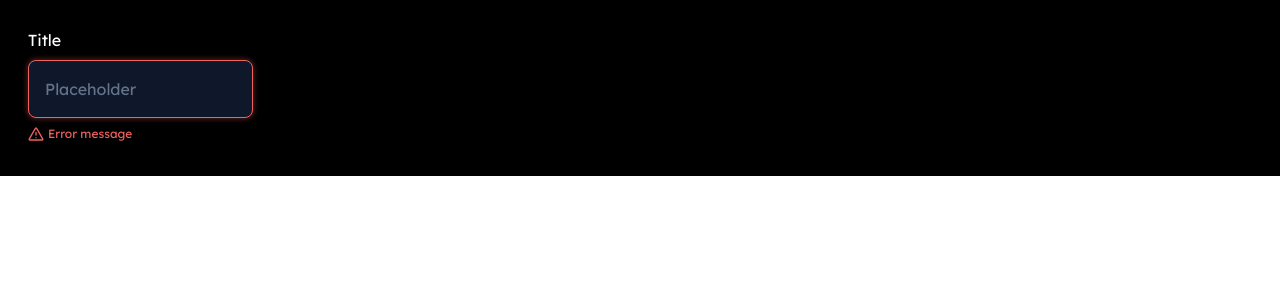
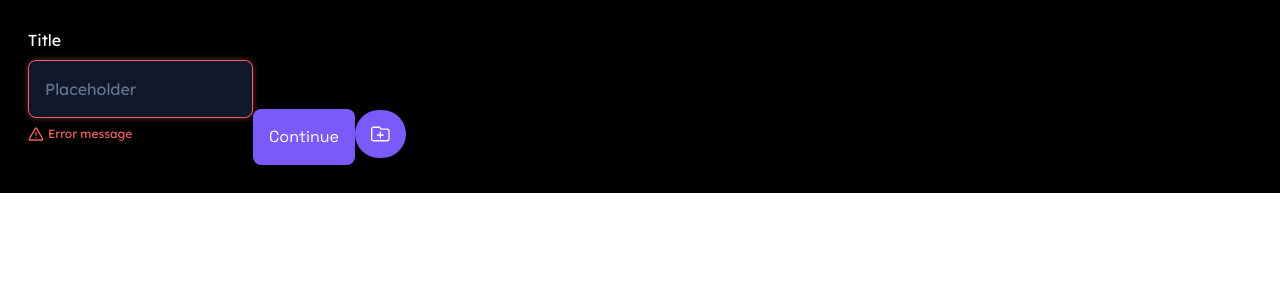
Before and after one commit to bento-club/flash, a Vue app: page /choose-name in a window 1280 px wide. Shown: the top 300 px of the page. Built offline with nearby package versions, Linux system fonts and the light colour scheme.

Commit message:
feat: implement app button

```diff
--- /dev/null
+++ b/src/components/AppButton.vue
@@ -0,0 +1,40 @@
+<template>
+    <button
+        :type="type"
+        class="font-space-grotek bg-[#7A5AF8] p-4 font-medium capitalize text-white hover:bg-[#633CFF] active:bg-[#5024FF]"
+        :class="[
+            {
+                'w-full': fullWidth,
+            },
+            [variant === 'rounded' ? 'rounded-full' : 'rounded-lg'],
+        ]"
+    >
+        <slot></slot>
+    </button>
+</template>
+
+<script setup lang="ts">
+import { ButtonHTMLAttributes } from "vue";
+
+export interface AppButtonProps {
+    type?: ButtonHTMLAttributes["type"];
+
+    /**
+     * When `true` button will take the full width
+     * of the parent container
+     */
+    fullWidth?: boolean;
+
+    /**
+     * Variant of button
+     */
+    variant?: "rounded" | "normal";
+}
+
+withDefaults(defineProps<AppButtonProps>(), {
+    fullWidth: false,
+    variant: "normal",
+});
+</script>
+
+<style scoped></style>
--- a/src/pages/ChooseNamePage.vue
+++ b/src/pages/ChooseNamePage.vue
@@ -1,15 +1,23 @@
 <template>
-    <div class="bg-black p-7">
+    <div class="p-7 bg-black">
         <TextInput
             label="Title"
             placeholder="placeholder"
             error="Error message"
         />
+
+        <AppButton> continue </AppButton>
+
+        <AppButton variant="rounded">
+            <FolderPlusIcon class="w-auto h-4" />
+        </AppButton>
     </div>
 </template>
 
 <script setup lang="ts">
+import AppButton from "#src/components/AppButton.vue";
 import TextInput from "#src/components/TextInput.vue";
+import FolderPlusIcon from "#src/icons/FolderPlusIcon.vue";
 </script>
 
 <style scoped></style>
--- a/tailwind.config.js
+++ b/tailwind.config.js
@@ -7,4 +7,12 @@ export default {
     content: ["./index.html", "./src/**/*.{ts,tsx,vue}"],
     darkMode: ["class"],
     plugins: [animate],
+    theme: {
+        extend: {
+            fontFamily: {
+                lexend: ["Lexend"],
+                "space-grotek": ["Space Grotesk"],
+            },
+        },
+    },
 };
```
